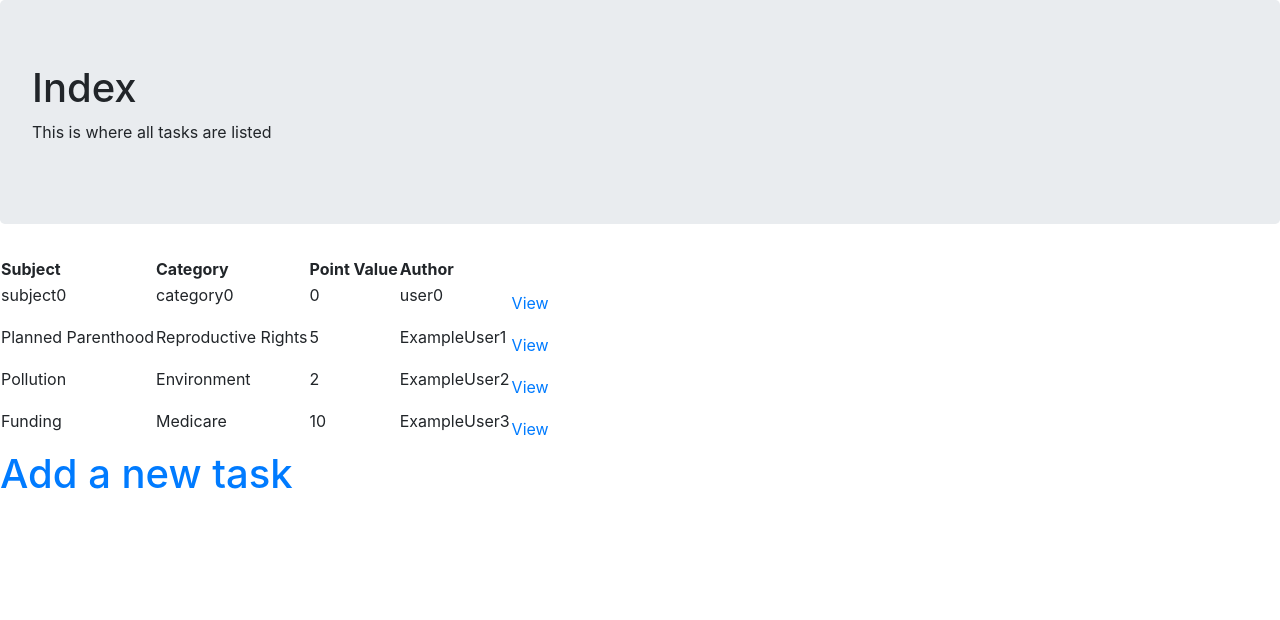
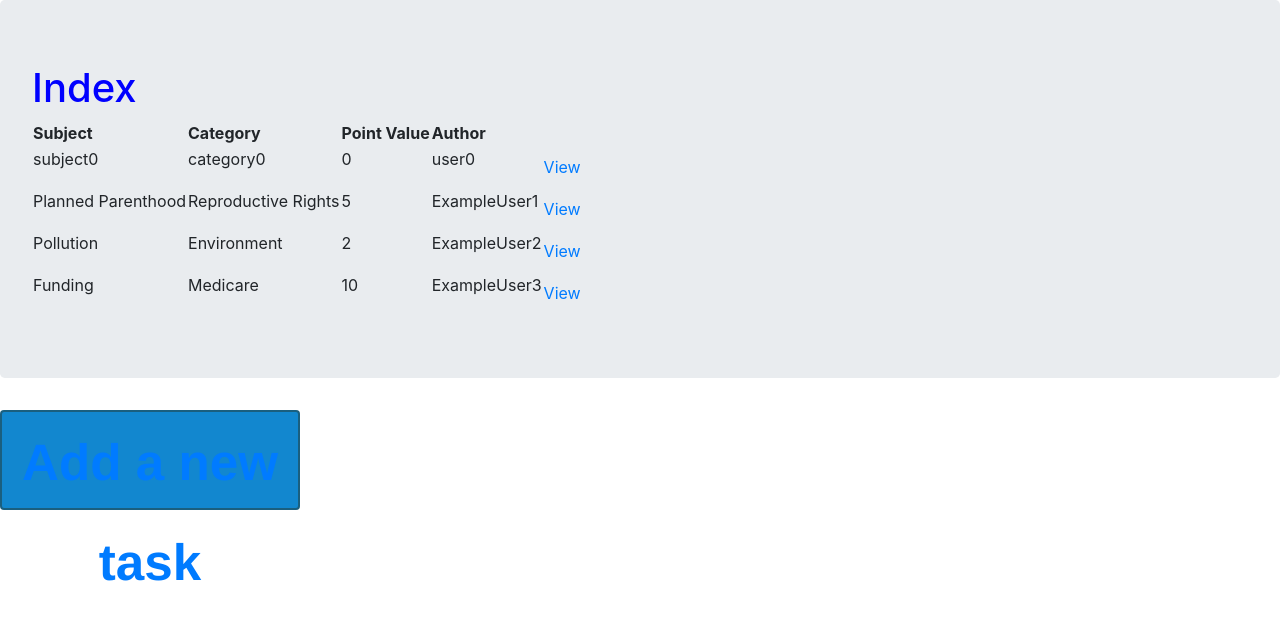
Before and after one commit to epejko/Advocacy-Platform, a Rails app: page / in a window 1280 px wide. Shown: the part 24-644 px from the top of the page. Run offline with Rails 7, Linux system fonts and the light colour scheme; data comes from the database, SQL or seed files in the repository; style sheets or scripts are compiled from the project's sources; some libraries are stand-ins or nearby versions.

Commit message:
Tried to make a button on home page. It sorta worked.

```diff
--- a/app/assets/stylesheets/tasks.scss
+++ b/app/assets/stylesheets/tasks.scss
@@ -12,6 +12,25 @@
     text-align: center;
 }
 
+.button {
+
+  /*Step 2: Basic Button Styles*/
+  border-radius: 4px;
+  height: 100px;
+  width: 300px;
+  background-color: #1287CF;
+  border: 2px solid rgba(33, 68, 72, 0.59);
+  margin-left: auto;
+  margin-right: auto;
+
+  /*Step 3: Text Styles*/
+  text-decoration-color: white;
+  text-align: center;
+  font: bold 3.2em/100px "Helvetica Neue", Arial, Helvetica, Geneva, sans-serif;
+}
+
+
+
 #tasks-all {
    border-left: solid 1px black;
    padding: 10px 5px;
--- a/app/views/layouts/application.html.erb
+++ b/app/views/layouts/application.html.erb
@@ -15,6 +15,7 @@
   <header>Advocacy Platform</header>
 
   <!-- Bootstrap CSS -->
+  <link rel="stylesheet" href="tasks.scss">
   <link rel="stylesheet" href="https://stackpath.bootstrapcdn.com/bootstrap/4.1.3/css/bootstrap.min.css" integrity="sha384-MCw98/SFnGE8fJT3GXwEOngsV7Zt27NXFoaoApmYm81iuXoPkFOJwJ8ERdknLPMO" crossorigin="anonymous">
 </head>
 <body>
--- a/app/views/tasks/index.html.erb
+++ b/app/views/tasks/index.html.erb
@@ -1,13 +1,11 @@
 <html>
   <head>
     <title>Tasks</title>
+    <link rel="stylesheet" href="tasks.scss">
   </head>
   <body>
     <div class="jumbotron">
         <h1>Index</h1>
-        <p>This is where all tasks are listed</p>
-    </div>
-
       <div id="index-table">
         <table>
           <tr>
@@ -40,8 +38,11 @@
         </table>
 
       </div>
+    </div>
 
 
-      <h1><a href="tasks/new">Add a new task</a></h1>
+
+
+      <button class="button"><a href="tasks/new" >Add a new task</a></button>
   </body>
 </html>
```
Lines whose indentation alone changed are shown as unchanged.
